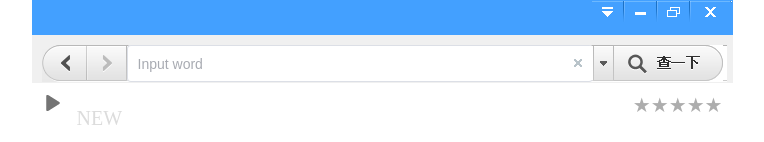
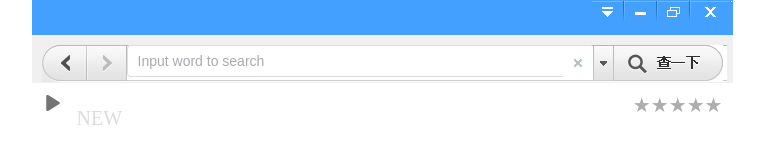
Before and after one commit to YoucheeXu/vue3-vite-ts-dictionary, a Vue app: page /#/dict in a window 1280 px wide. Shown: the top 142 px of the page, without its empty margins (258-1022 px from the left). Built offline with nearby package versions, Linux system fonts and the light colour scheme.

Commit message:
feat: support dropdown to show meaning of similar words

```diff
--- a/src/components/dictInputPanel.vue
+++ b/src/components/dictInputPanel.vue
@@ -1,53 +1,139 @@
 <template>
   <div class="input_panel">
-    <!-- <button type="button" id="btn_prev" disabled="disabled"></button> -->
     <imgButton4 id="btn_prev" img="./skin/prev_btn.bmp" :width="45" :height="37" @btn-cliked="handleBtnCliked" />
-    <!-- <button type="button" id="btn_next" disabled="disabled"></button> -->
     <imgButton4 id="btn_next" disabled="disabled" img="./skin/next_btn.bmp" :width="40" :height="37"
       @btn-cliked="handleBtnCliked" />
-    <form @submit.prevent="handleQueryWord" class="input_box"
-      style="width: 600px; height: 37px; background: url(./skin/combox_bk.bmp)">
-      <!-- <input
-        id="word_input"
-        v-model="word"
-        type="text"
-        autofocus="true"
-        style="width: 466px; height: 37px; border: 0px; background-color: transparent"
-      /> -->
-      <el-input v-model="word" ref="inputRef" style="width: 466px; height: 37px; border: 0px"
-        placeholder="Input word" />
-      <!-- @keyup.enter.native="handleEnter" placeholder="Input word" /> -->
-      <!-- <button type="button" id="btn_del" style="border: none;"></button> -->
+    <div class="input_box" style="width: 600px; height: 37px; background: url(./skin/combox_bk.bmp)">
+      <el-autocomplete v-model="word" ref="autoCompleteRef" :fetch-suggestions="handleFetchSuggestions"
+        @select="handleSelectItem" @keyup.enter.prevent="handleEnterKey" placeholder="Input word to search"
+        style="width: 466px; height: 37px; border: 0px" :loading="isLoading" :debounce="300"
+        popper-class="custom-autocomplete-dropdown">
+        <template #default="{ item }">
+          <div>
+            <span>{{ item.key }}</span>
+            <span style="margin-left: 10px">{{ item.value }}</span>
+          </div>
+        </template>
+      </el-autocomplete>
       <imgButton3 id="btn_del" img="./skin/delete_item.bmp" :width="30" :height="34" @btn-cliked="handleBtnCliked" />
-      <!-- <button type="button" id="btn_drop" style="border: none;"></button> -->
       <imgButton3 id="btn_drop" img="./skin/combobox_drop_btn.bmp" :width="20" :height="34"
         @btn-cliked="handleBtnCliked" />
-      <!-- <button type="button" id="btn_lookup" style="border: none;"></button> -->
-      <imgButton3 type="submit" id="btn_lookup" img="./skin/lookup_btn.bmp" :width="110" :height="37" />
-    </form>
+      <imgButton3 id="btn_lookup" img="./skin/lookup_btn.bmp" :width="110" :height="37" @btn-cliked="handleBtnCliked" />
+    </div>
   </div>
 </template>
 
 <script setup lang="ts">
-import { ref } from "vue";
+import { ref, computed, watch } from "vue";
+import { nextTick } from "vue";
 import imgButton3 from "@/base-ui/imgButton3.vue";
 import imgButton4 from "@/base-ui/imgButton4.vue";
-// import { useRootStore } from '@/stores/root';
 
-// const rootStore = useRootStore();
-// const rootState = rootStore.rootState;
+const props = defineProps<{
+  words_dict?: Record<string, string>;
+}>();
+
+const emit = defineEmits<{
+  "queryWord": [],
+  "queryWordLike": [playload: { dictId: number, wordLike: string, limit: number }]
+  "queryPrev": [],
+  "queryNext": [],
+}>();
 
 // const word = defineModel();
 const word = ref("");
-const inputRef = ref();
+const autoCompleteRef = ref<InstanceType<typeof import('element-plus')['ElAutocomplete']>>();
+const isLoading = ref(false);
+// Store the latest callback for refreshing suggestions
+const latestSuggestionCallback = ref<((results: any[]) => void) | null>(null);
 
-const emit = defineEmits(["queryWord", "queryPrev", "queryNext"]);
+// Convert Record to Array (dropdown needs array, not object)
+const dropdownOptions = computed(() => {
+  if (!props.words_dict) return [];
+  // Convert Record to array: { key: string, value: string }[]
+  return Object.entries(props.words_dict).map(([key, value]) => ({ key, value }));
+});
+
+// Handle input change & emit query to parent
+const handleFetchSuggestions = (query: string, callback: (results: any[]) => void) => {
+  // Save the callback for later refresh
+  latestSuggestionCallback.value = callback;
+
+  // Only emit if input is not empty (adjust as needed)
+  if (query.trim()) {
+    isLoading.value = true;
+    emit('queryWordLike', {
+      dictId: 0,
+      wordLike: `${query}*`, // Add * as required
+      limit: 10
+    });
+    callback([]);
+  } else {
+    // If input is empty, clear dropdown
+    callback([]);
+    isLoading.value = false;
+  }
+};
+
+const focusAndSelectInput = async () => {
+  await nextTick(); // Wait for DOM to update (after dropdown closes)
+  if (!autoCompleteRef.value || !autoCompleteRef.value.inputRef) return;
+
+  // Get the underlying input DOM element
+  const inputElement = autoCompleteRef.value.inputRef;
+
+  inputElement.focus(); // Regain focus
+  inputElement.select(); // Select all text in input
+
+  // closeDropdown();
+};
+
+const closeDropdown = async () => {
+  if (latestSuggestionCallback.value) {
+    latestSuggestionCallback.value([]); // No suggestions = dropdown closes
+  }
+
+  if (autoCompleteRef.value) {
+    autoCompleteRef.value.blur();
+  }
+
+  isLoading.value = false;
+
+  if (autoCompleteRef.value?.popperRef) {
+    autoCompleteRef.value.popperRef.hide(); // Official hide method
+  }
+};
+
+// Update dropdown when props.words_dict changes (watch props)
+watch(
+  () => props.words_dict,
+  () => {
+    isLoading.value = false;
+    // Trigger autocomplete to refresh suggestions with new data
+    // Only refresh if we have a valid callback and input is not empty
+    if (latestSuggestionCallback.value && word.value.trim()) {
+      // Pass updated dropdown options to the autocomplete
+      latestSuggestionCallback.value(dropdownOptions.value);
+    }
+  },
+  { immediate: true, deep: true } // Run on initial mount, deep: watch Record key/value changes
+);
+
+// Handle dropdown item selection
+const handleSelectItem = (item: Record<string, any>) => {
+  word.value = item.key;
+};
+
+// Handle Enter key press (Core Feature)
+const handleEnterKey = () => {
+  handleQueryWord();
+};
 
 const handleBtnCliked = (id: string) => {
-  // console.log(id + " was clicked!");
+  console.debug(id + " was clicked!");
   switch (id) {
     case "btn_del":
-      inputRef.value.clear();
+      word.value = "";
       break;
     case "btn_prev":
       emit("queryPrev");
@@ -63,14 +149,16 @@ const handleBtnCliked = (id: string) => {
   }
 };
 
-const handleQueryWord = () => {
+const handleQueryWord = async () => {
   emit("queryWord");
-  inputRef.value.select();
+  await closeDropdown();
+  await focusAndSelectInput();
 };
 
 defineExpose({
   word,
 });
+
 </script>
 
 <style scoped>
@@ -97,10 +185,6 @@ defineExpose({
   top: 10px;
 }
 
-/* #btn_prev:disabled{ */
-/* background-position-x: -135px; */
-/* } */
-
 #btn_next {
   outline: none;
   border: none;
@@ -109,10 +193,6 @@ defineExpose({
   top: 10px;
 }
 
-/* #btn_next:disabled{ */
-/* background-position-x: -120px; */
-/* } */
-
 .input_box {
   position: absolute;
   top: 10px;
@@ -120,13 +200,6 @@ defineExpose({
   width: 486px;
   height: 32px;
 }
-
-/* input:focus { */
-/* border: 0px; */
-/* outline: none; */
-/* background-color:transparent; */
-/* border-style:none; */
-/* } */
 
 #btn_del {
   position: absolute;
--- a/src/global/register-element.ts
+++ b/src/global/register-element.ts
@@ -3,9 +3,24 @@ import type { App } from "vue";
 import "element-plus/dist/index.css";
 import "element-plus/theme-chalk/base.css";
 
-import { ElInput, ElTabs, ElTabPane, ElButton, ElDialog, ElIcon, ElDropdown, ElDropdownMenu, ElDropdownItem, ElForm, ElFormItem, ElOption, ElSelect} from "element-plus";
+import { ElInput, ElAutocomplete, ElTabs, ElTabPane, ElButton, ElDialog, ElIcon, ElDropdown, ElDropdownMenu, ElDropdownItem, ElForm, ElFormItem, ElOption, ElSelect} from "element-plus";
 
-const components = [ElInput, ElTabs, ElTabPane, ElButton, ElDialog, ElIcon, ElDropdown, ElDropdownMenu, ElDropdownItem,  ElForm, ElFormItem, ElOption, ElSelect];
+const components = [
+    ElInput,
+    ElAutocomplete,
+    ElTabs,
+    ElTabPane,
+    ElButton,
+    ElDialog,
+    ElIcon,
+    ElDropdown,
+    ElDropdownMenu,
+    ElDropdownItem,
+    ElForm,
+    ElFormItem,
+    ElOption,
+    ElSelect,
+];
 
 export default function registerElements(app: App) {
   for (const component of components) {
--- a/src/service/dict/index.ts
+++ b/src/service/dict/index.ts
@@ -28,6 +28,15 @@ export function requestQueryWord(word: string, dictId: number) {
   });
 }
 
+export function requestQueryWordLike(dictId: number, wordLike: string, limit: number) {
+  // const url = `/dicts/${dictId}/${wordLike}/limit/${limit}`;
+  const url = `/dicts/${dictId}/${wordLike}`;
+  console.debug(`request ${url}`);
+  return NetRequest.get<IDataType>({
+      url: url,
+  });
+}
+
 export function requestUploadFile(uploadUrl: string, formData: FormData){
   return NetRequest.post<IDataType>({
     url: uploadUrl,
--- a/src/stores/dict/dictStore.ts
+++ b/src/stores/dict/dictStore.ts
@@ -1,5 +1,11 @@
 import { defineStore } from "pinia";
-import { requestDictsInfo, requestQueryWord, requestUploadFile, requestAddLevel } from "@/service/dict";
+import {
+    requestDictsInfo,
+    requestQueryWord,
+    requestQueryWordLike,
+    requestUploadFile,
+    requestAddLevel,
+} from "@/service/dict";
 import type { ITabInfo, IDictState, IDictInfo, IDictDetail, IWordDetail } from "./types";
 import { useConfigStore } from "@/stores/configStore";
 import { useRootStore } from "@/stores/rootStore";
@@ -79,6 +85,16 @@ export const useDictStore = defineStore("dictState", () => {
     return word;
   }
 
+  async function query_wordlike(
+      dictId: number,
+      wordLike: string,
+      limit: number,
+  ): Promise<Record<string, string>> {
+    const result = await requestQueryWordLike(dictId, wordLike, limit);
+    const word_dict = result.data as Record<string, string>;
+    return word_dict;
+  }
+
   async function uploadDict(dictId: number, file: File){
     const uploadUrl = `/dicts/${dictId}/upload/${file.name}`;
     const formData = new FormData();
@@ -104,6 +120,7 @@ export const useDictStore = defineStore("dictState", () => {
     queryWord,
     getNextWordAct,
     getPrevWordAct,
+    query_wordlike,
     uploadDict,
     uploadAudio,
     addLevel
--- a/src/views/dictMain.vue
+++ b/src/views/dictMain.vue
@@ -1,7 +1,7 @@
 <template>
   <div class="app-wrapper">
     <titlebar @move-window="handleMoveWindow" @quit="handleQuit" @minimize="handleMinimize" />
-    <inputPanel ref="childInputRef" @query-word="handleQueryWord" @query-next="handleQueryNext"
+    <inputPanel ref="childInputRef" :words_dict="wordsDict" @query-word="handleQueryWord" @query-word-like="handleQueryWordLike" @query-next="handleQueryNext"
       @query-prev="handleQueryPrev" />
     <wordPanel ref="childWordRef" :word="wordRef" :audio-u-r-l="audioURLRef" :b-new="bNewRef" :level="levelRef"
       :n-stars="nStarsRef" />
@@ -32,6 +32,8 @@ const configStore = useConfigStore();
 const rootStore = useRootStore();
 const dictStore = useDictStore();
 const dictState = dictStore.dictState;
+
+const wordsDict = ref<Record<string, string>>({});
 
 const handleMoveWindow = (payload: { deltaX: number, deltaY: number }) => {
   rootStore.moveWindow(payload.deltaX, payload.deltaY);
@@ -109,6 +111,11 @@ const handleQueryWord = async () => {
     queryWord(word);
   }
 };
+
+const handleQueryWordLike = async (playload: { dictId: number, wordLike: string, limit: number }) => {
+  wordsDict.value = await dictStore.query_wordlike(playload.dictId, playload.wordLike, playload.limit);
+  // console.debug(`wordsDict = ${wordsDict.value}`);
+}
 
 // TODO: status of button
 const handleQueryNext = async () => {
```
